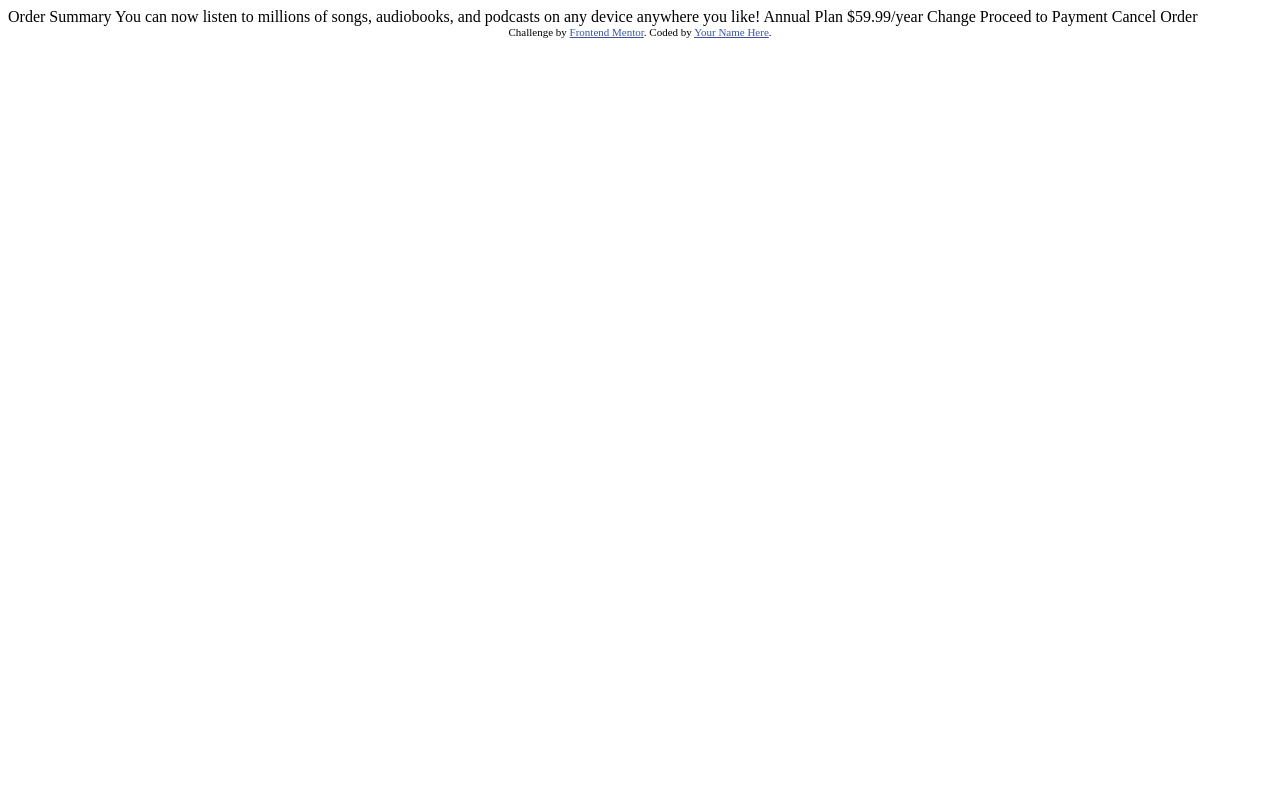
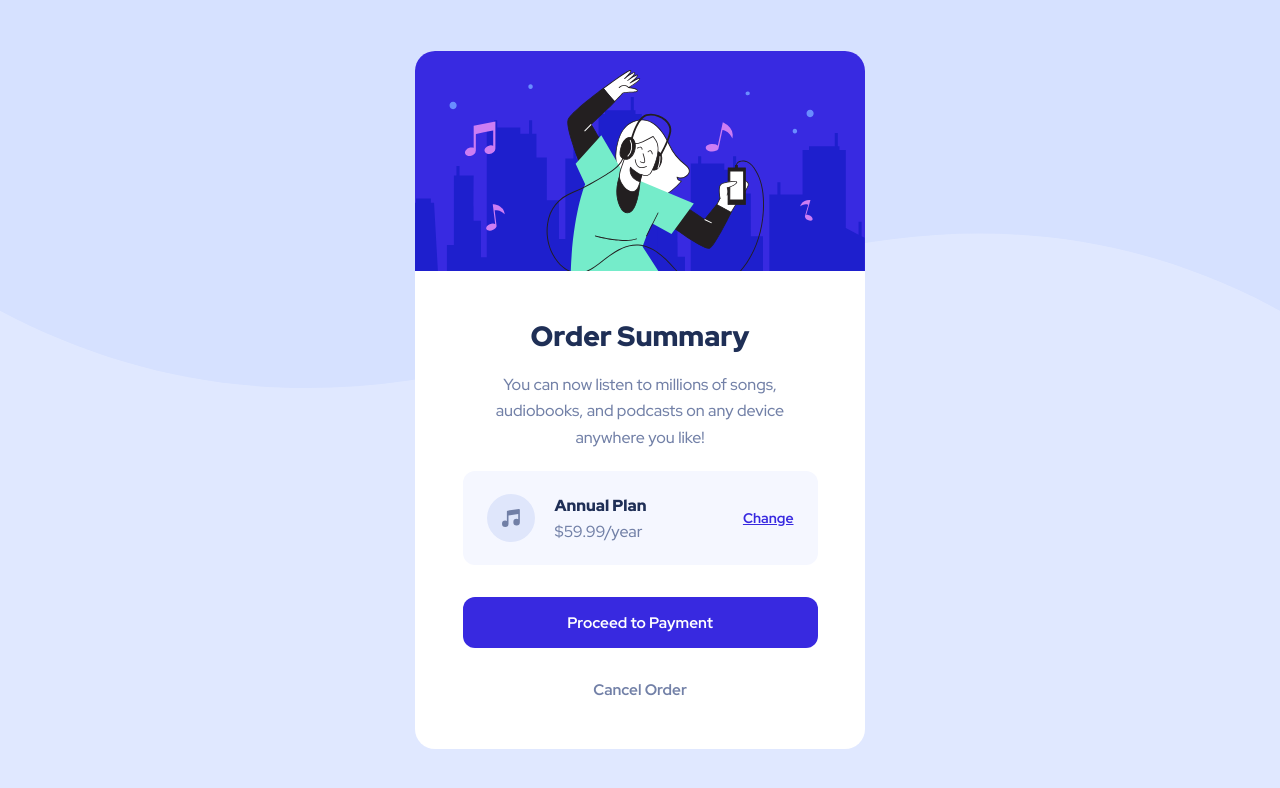
Before and after one commit to ibnsamy96/frontend-mentor-challenges, a plain HTML site: page order-summary-component/index.html in a window 1280 px wide. Drawn offline with Linux system fonts and the light colour scheme.

Commit message:
finished first iteration of desktop view

```diff
--- a/order-summary-component/index.html
+++ b/order-summary-component/index.html
@@ -1,37 +1,62 @@
 <!DOCTYPE html>
 <html lang="en">
-<head>
-  <meta charset="UTF-8">
-  <meta name="viewport" content="width=device-width, initial-scale=1.0"> <!-- displays site properly based on user's device -->
+  <head>
+    <meta charset="UTF-8" />
+    <meta name="viewport" content="width=device-width, initial-scale=1.0" />
 
-  <link rel="icon" type="image/png" sizes="32x32" href="./images/favicon-32x32.png">
+    <link
+      rel="icon"
+      type="image/png"
+      sizes="32x32"
+      href="./images/favicon-32x32.png"
+    />
 
-  <title>Frontend Mentor | Order summary card</title>
+    <title>Frontend Mentor | Order summary card</title>
 
-  <!-- Feel free to remove these styles or customise in your own stylesheet 👍 -->
-  <style>
-    .attribution { font-size: 11px; text-align: center; }
-    .attribution a { color: hsl(228, 45%, 44%); }
-  </style>
-</head>
-<body>
+    <link rel="preconnect" href="https://fonts.googleapis.com" />
+    <link rel="preconnect" href="https://fonts.gstatic.com" crossorigin />
+    <link
+      href="https://fonts.googleapis.com/css2?family=Red+Hat+Display:wght@500;700;900&display=swap"
+      rel="stylesheet"
+    />
 
-  Order Summary
+    <link rel="stylesheet" href="style.css" />
+  </head>
+  <body>
+    <div class="card">
+      <img
+        src="./images/illustration-hero.svg"
+        class="card-cover"
+        alt="card cover"
+      />
+      <div class="content">
+        <h1 class="bold3">Order Summary</h1>
+        <p>
+          You can now listen to millions of songs, audiobooks, and podcasts on
+          any device anywhere you like!
+        </p>
+        <div class="order-price">
+          <img src="./images/icon-music.svg" alt="music icon" class="icon" />
+          <div class="plan-info">
+            <p class="type bold3">Annual Plan</p>
+            <p class="price">$59.99/year</p>
+          </div>
+          <button class="change-plan bold2">Change</button>
+        </div>
+        <button class="action-btn proceed bold1" type="button">
+          Proceed to Payment
+        </button>
+        <button class="action-btn cancel bold1" type="button">
+          Cancel Order
+        </button>
+      </div>
+    </div>
 
-  You can now listen to millions of songs, audiobooks, and podcasts on any
-  device anywhere you like!
-
-  Annual Plan
-  $59.99/year
-
-  Change
-
-  Proceed to Payment
-  Cancel Order
-
-  <div class="attribution">
-    Challenge by <a href="https://www.frontendmentor.io?ref=challenge" target="_blank">Frontend Mentor</a>.
-    Coded by <a href="#">Your Name Here</a>.
-  </div>
-</body>
+    <!-- <div class="attribution">
+      Challenge by
+      <a href="https://www.frontendmentor.io?ref=challenge" target="_blank"
+        >Frontend Mentor</a
+      >. Coded by <a href="#">Ibn Samy</a>.
+    </div> -->
+  </body>
 </html>
--- /dev/null
+++ b/order-summary-component/style.css
@@ -0,0 +1,168 @@
+:root {
+  --primary-pale-blue: hsl(225, 100%, 94%);
+  --primary-bright-blue: hsl(245, 75%, 52%);
+  --primary-hover-blue: #766cf1;
+  --neutral-pale-blue: hsl(225, 100%, 98%);
+  --neutral-desaturated-blue: hsl(224, 23%, 55%);
+  --neutral-dark-blue: hsl(223, 47%, 23%);
+}
+
+*:focus,
+*:focus-within,
+*:focus-visible {
+  outline: none;
+}
+
+* {
+  margin: 0;
+  padding: 0;
+  box-sizing: border-box;
+  font-family: "Red Hat Display", sans-serif;
+}
+
+html {
+  height: 100%;
+}
+
+body {
+  min-height: 100%;
+  padding-top: 20px;
+  padding-bottom: 20px;
+
+  background-image: url("./images/pattern-background-desktop.svg");
+  background-size: 100% auto;
+  background-position: top;
+  background-repeat: no-repeat;
+  background-color: var(--primary-pale-blue);
+
+  display: flex;
+  justify-content: center;
+  align-items: center;
+  flex-direction: column;
+}
+
+button:hover {
+  cursor: pointer;
+}
+
+.bold1 {
+  font-weight: 600;
+}
+
+.bold2 {
+  font-weight: 700;
+}
+
+.bold3 {
+  font-weight: 900;
+}
+
+.card {
+  width: 450px;
+  max-width: 90%;
+
+  background-color: white;
+  border-radius: 20px;
+  overflow: hidden;
+  text-align: center;
+}
+
+.card-cover {
+  display: block;
+}
+
+.card .content {
+  max-width: 355px;
+  margin-right: auto;
+  margin-left: auto;
+  margin-top: 46px;
+  margin-bottom: 34px;
+}
+
+.card .content h1 {
+  font-size: 1.75rem;
+  color: var(--neutral-dark-blue);
+  margin-bottom: 17px;
+}
+
+.card .content > p {
+  color: var(--neutral-desaturated-blue);
+  line-height: 1.65rem;
+  margin-bottom: 20px;
+}
+
+.card .order-price {
+  display: flex;
+  flex-direction: row;
+  justify-content: space-between;
+  align-items: center;
+  background-color: var(--neutral-pale-blue);
+  /* background-color: #191919; */
+  border-radius: 12px;
+  padding: 23px 24px;
+  margin-bottom: 32px;
+}
+
+.card .order-price .plan-info {
+  flex-grow: 2;
+  text-align: left;
+  margin-left: 20px;
+}
+
+.card .order-price .plan-info .type {
+  color: var(--neutral-dark-blue);
+  padding-bottom: 5px;
+}
+
+.card .order-price .plan-info .price {
+  color: var(--neutral-desaturated-blue);
+}
+
+.card .order-price .change-plan {
+  background: transparent;
+  border: none;
+  text-decoration: underline;
+  color: var(--primary-bright-blue);
+  font-size: 14px;
+}
+
+.card .order-price .change-plan:hover {
+  color: var(--primary-hover-blue);
+  text-decoration: none;
+}
+
+.card .action-btn {
+  display: block;
+  width: 100%;
+  padding-top: 15px;
+  padding-bottom: 15px;
+  border-radius: 12px;
+  border: none;
+  font-size: 15.3px;
+}
+
+.card .action-btn.proceed {
+  background-color: var(--primary-bright-blue);
+  color: white;
+  margin-bottom: 16px;
+}
+
+.card .action-btn.proceed:hover {
+  background-color: var(--primary-hover-blue);
+}
+
+.card .action-btn.cancel {
+  background-color: white;
+  color: var(--neutral-desaturated-blue);
+}
+.card .action-btn.cancel:hover {
+  color: var(--neutral-dark-blue);
+}
+
+.attribution {
+  font-size: 11px;
+  text-align: center;
+}
+.attribution a {
+  color: hsl(228, 45%, 44%);
+}
```
